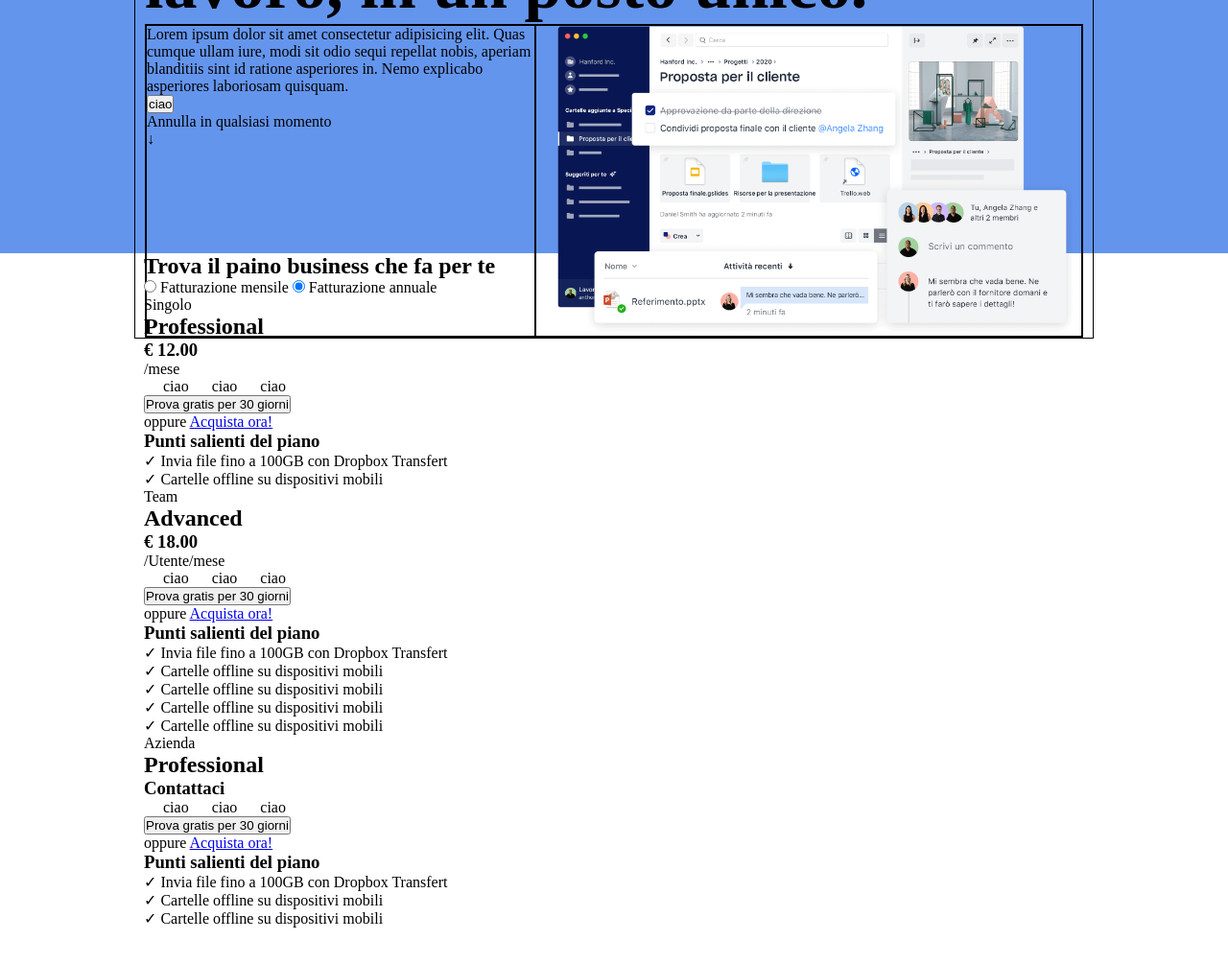
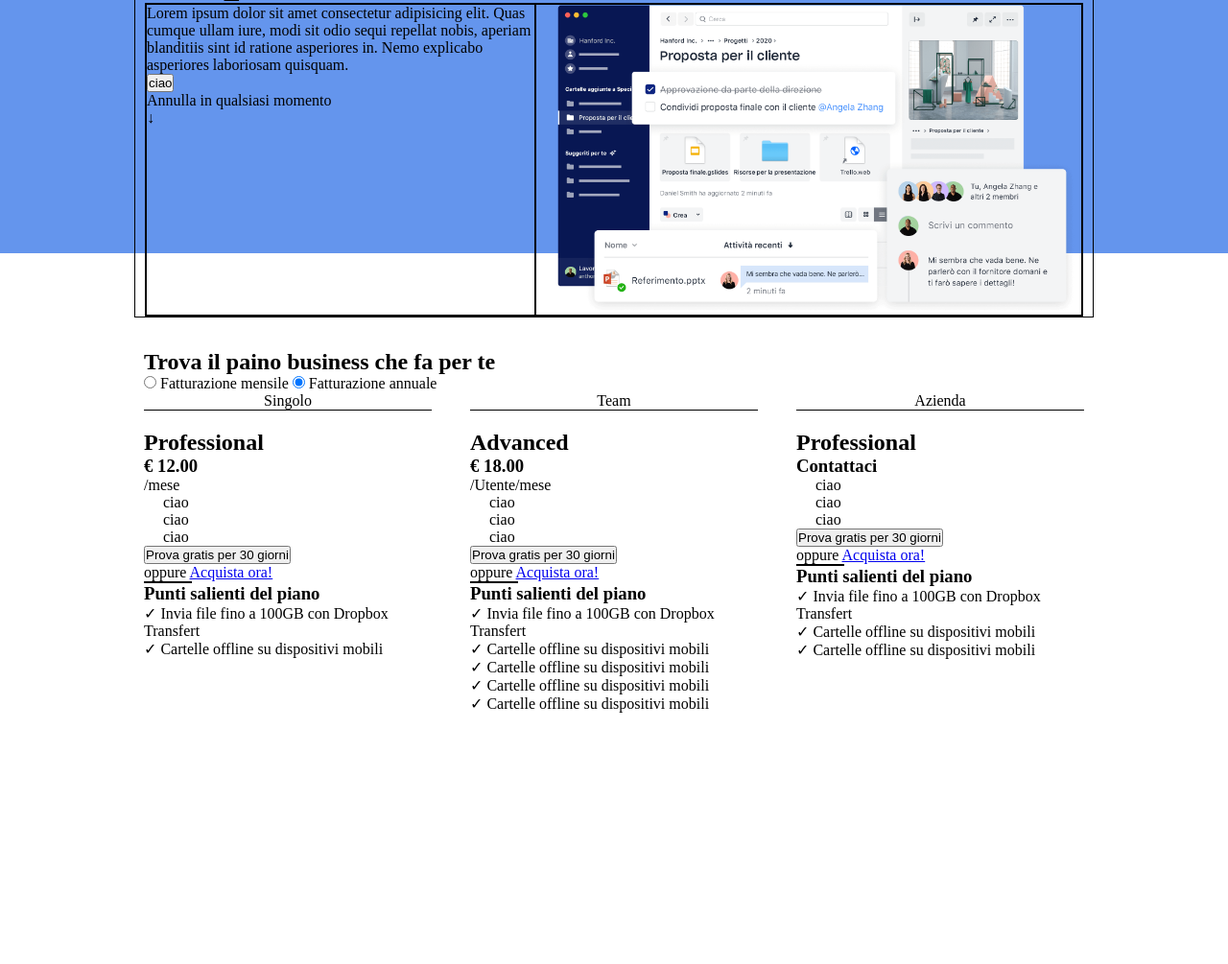
Before and after one commit to dariomicelii/htmlcss-dropbox, a plain HTML site: page index.html in a window 1280 px wide. Shown: the part 345-1350 px from the top of the page at 96% size. Before the commit the page ends 1312 px from the top, so only its background shows below. Drawn offline with Linux system fonts and the light colour scheme.

Commit message:
piani a pagamento struttura - css

```diff
--- a/style.css
+++ b/style.css
@@ -72,5 +72,43 @@
     width: 100%;
   }
   .hero-title h1{
-    font-size: 70px;
+    font-size: 60px;
   }
+
+  /* PLANS */
+
+  .plan-section .container{
+    margin-top: 100px;
+  }
+
+  .choises-container{
+    display: flex;
+    justify-content: space-between;
+    align-items: stretch;
+    min-height: 800px;
+  }
+
+  .choice-header{
+    width: 300px;
+    text-align: center;
+    border-bottom: 1px solid black;
+  }
+
+  .choice-body{
+    width: 300px;
+    padding-top: 20px;
+  }
+
+  .choices-col{
+    border: 1px solid black;
+    background-color: blueviolet;
+  }
+
+  .lineetta{
+    width: 50px;
+    border: 1px solid black;
+  }
+
+  .choice-body ul li{
+    display: block;
+  }
```
